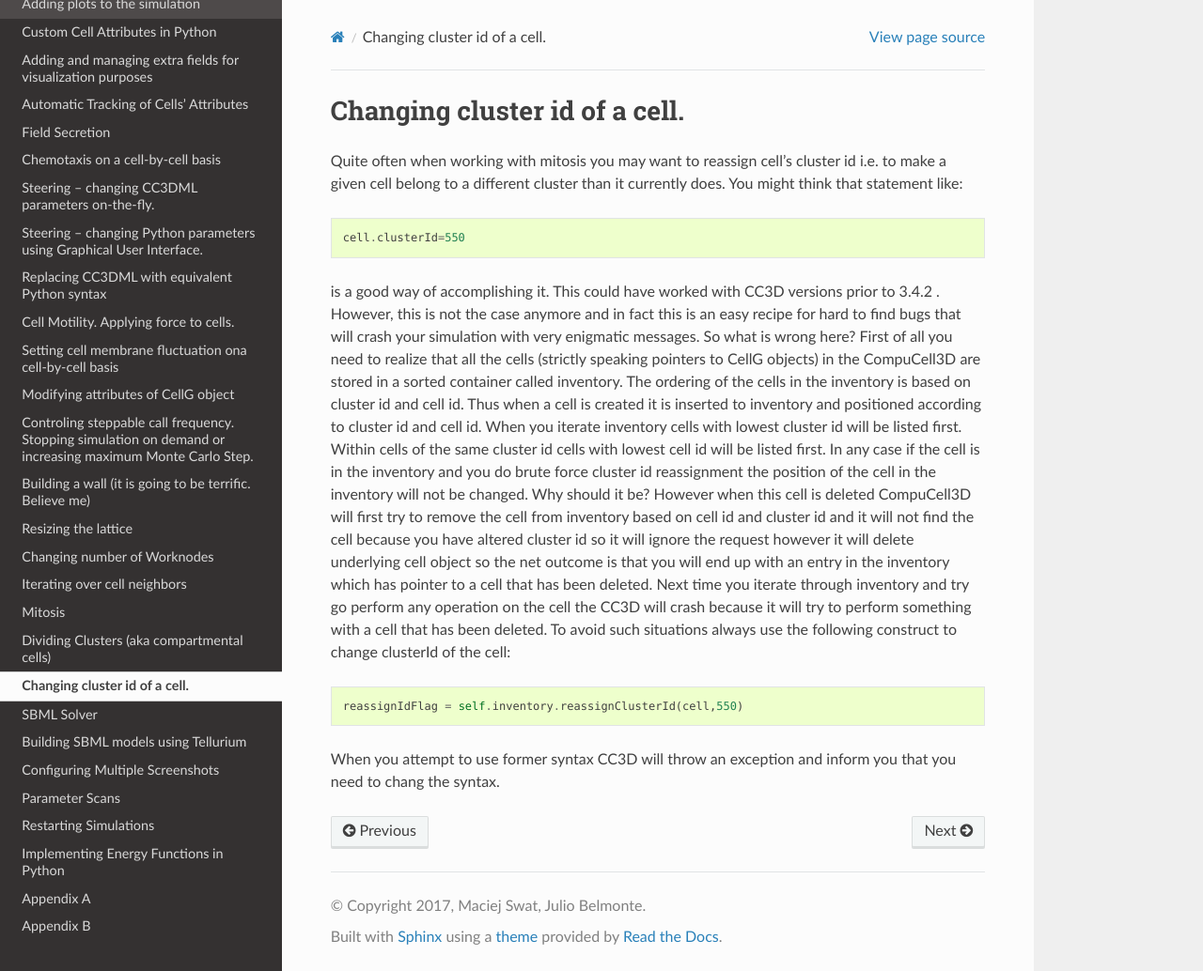
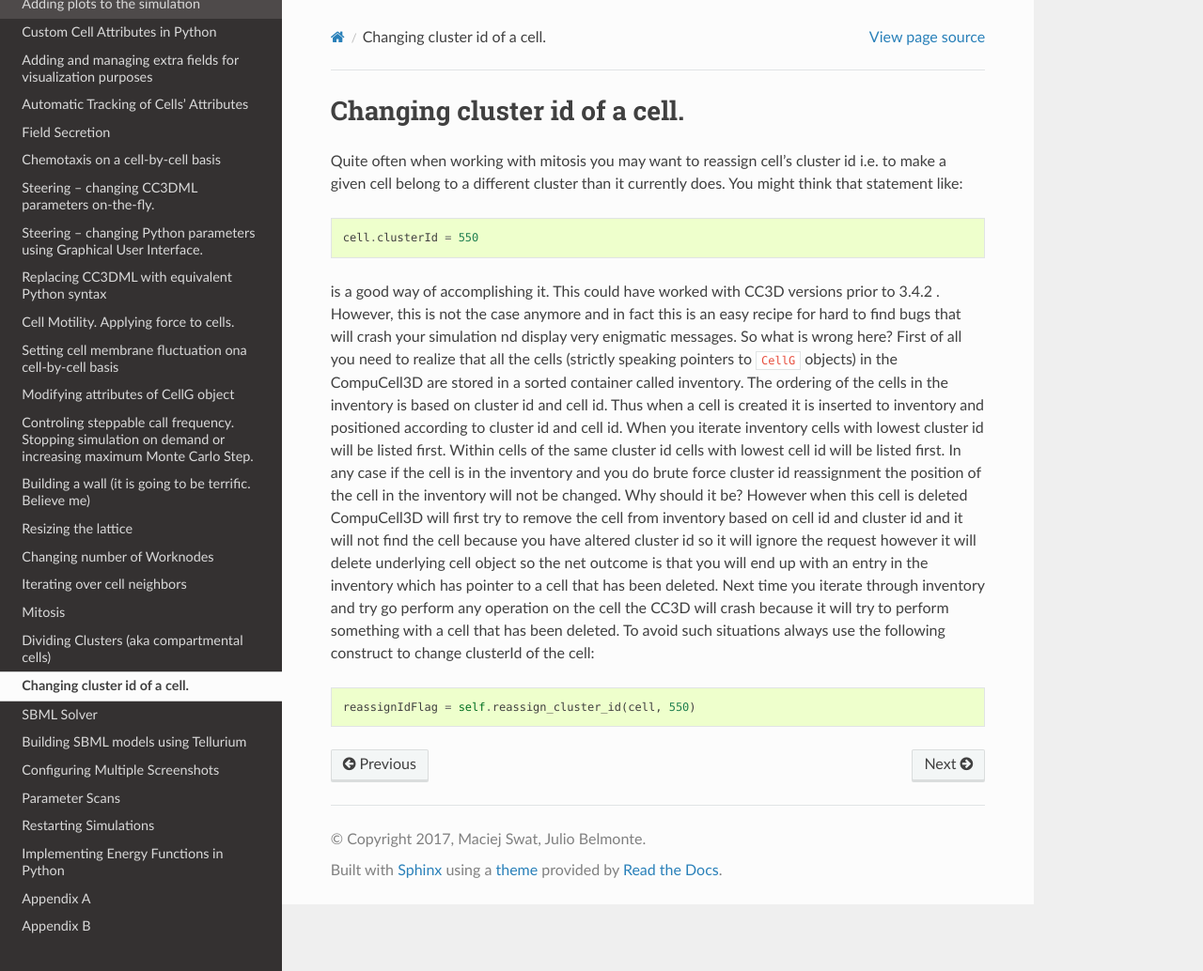
Before and after one commit to CompuCell3D/PythonScriptingManual, a Sphinx documentation site: the page built from docs/changing_cluster_id_of_a_cell.rst, in a window 1280 px wide and 1034 px high. Shown: the whole window at 94% size. Built offline with Sphinx 7.4.7 and the Read the Docs theme 2.0.0, drawn with Linux system fonts in a browser that asks for light colours.

Commit message:
updated chapter on changing cluster id

```diff
--- a/docs/changing_cluster_id_of_a_cell.rst
+++ b/docs/changing_cluster_id_of_a_cell.rst
@@ -7,14 +7,14 @@ it currently does. You might think that statement like:
 
 .. code-block:: python
 
-    cell.clusterId=550
+    cell.clusterId = 550
 
 is a good way of accomplishing it. This could have worked with CC3D
 versions prior to 3.4.2 . However, this is not the case anymore and in
 fact this is an easy recipe for hard to find bugs that will crash your
-simulation with very enigmatic messages. So what is wrong here? First of
+simulation nd display very enigmatic messages. So what is wrong here? First of
 all you need to realize that all the cells (strictly speaking pointers
-to CellG objects) in the CompuCell3D are stored in a sorted container
+to ``CellG`` objects) in the CompuCell3D are stored in a sorted container
 called inventory. The ordering of the cells in the inventory is based on
 cluster id and cell id. Thus when a cell is created it is inserted to
 inventory and positioned according to cluster id and cell id. When you
@@ -36,7 +36,4 @@ of the cell:
 
 .. code-block:: python
 
-    reassignIdFlag = self.inventory.reassignClusterId(cell,550)
-
-When you attempt to use former syntax CC3D will throw an exception and
-inform you that you need to chang the syntax.
+    reassignIdFlag = self.reassign_cluster_id(cell, 550)
```
